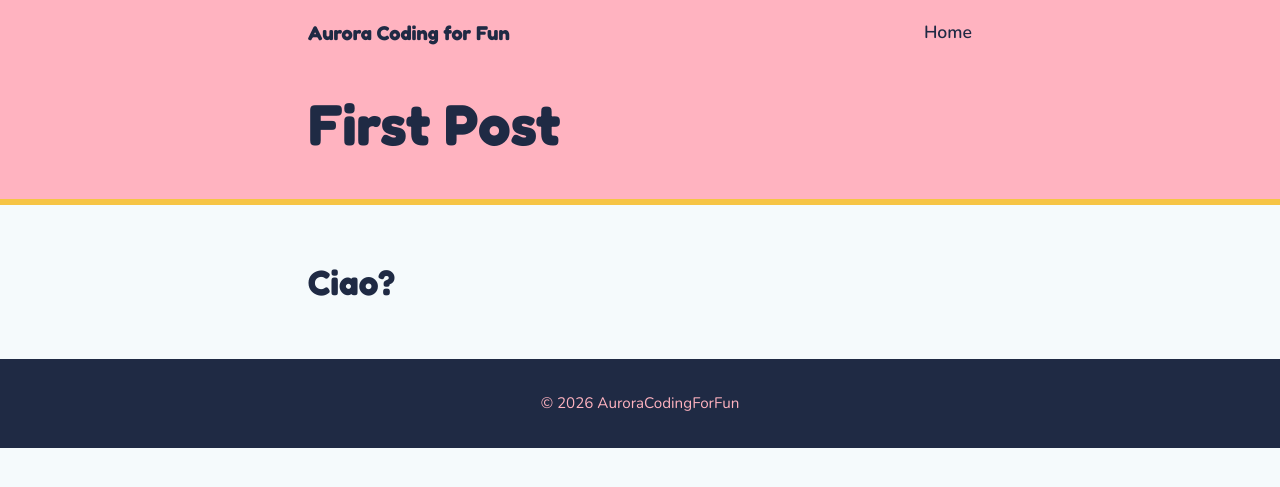
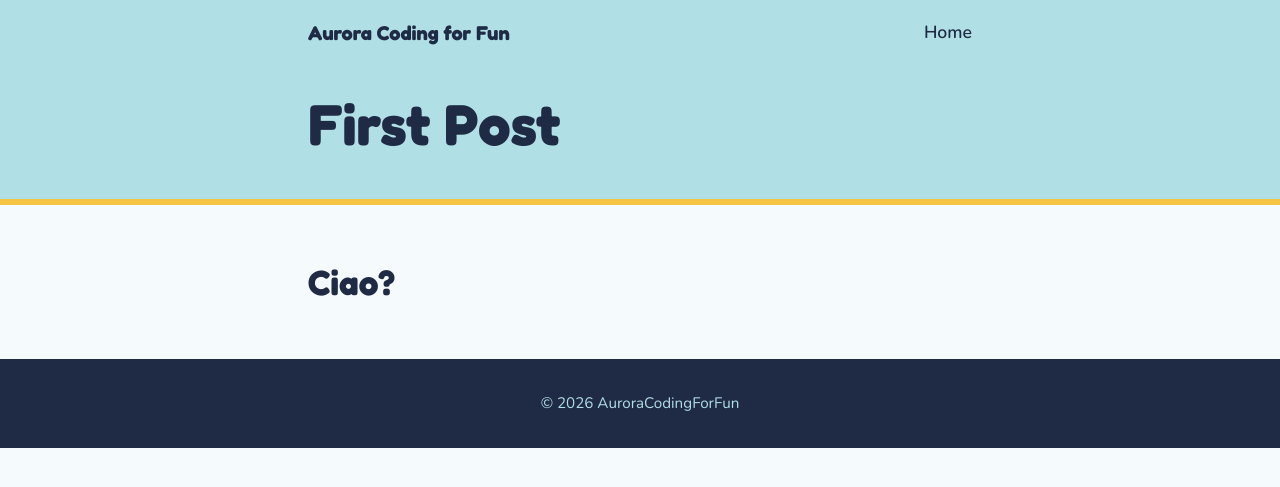
Before and after one commit to AuroraCodingForFun/BlogSite, a Jekyll site: the page built from _posts/2026-10-10-FirstPost.md, in a window 1280 px wide. Shown: the top 487 px of the page. Built offline with Jekyll 4.4.1, drawn with Linux system fonts in a browser that asks for light colours.

Commit message:
Update body styles to support multiple colors

```diff
--- a/_layouts/default.html
+++ b/_layouts/default.html
@@ -9,7 +9,7 @@
     <link href="https://fonts.googleapis.com/css2?family=Nunito:wght@400;600&family=Fredoka:wght@500;700&display=swap" rel="stylesheet">
     <link rel="stylesheet" href="{{ '/css/style.css' | relative_url }}">
   </head>
-  <body {% if page.color %}style="--sky: {{ page.color }};"{% endif %}>
+  <body style="{% if page.color1 %}--sky: {{ page.color1 }};{% endif %}{% if page.color2 %}--ink: {{ page.color2 }};{% endif %}{% if page.color3 %}--sun: {{ page.color3 }};{% endif %}">
     <header class="site-header">
       <nav>
         <a class="brand" href="{{ '/' | relative_url }}">Aurora Coding for Fun</a>
```
